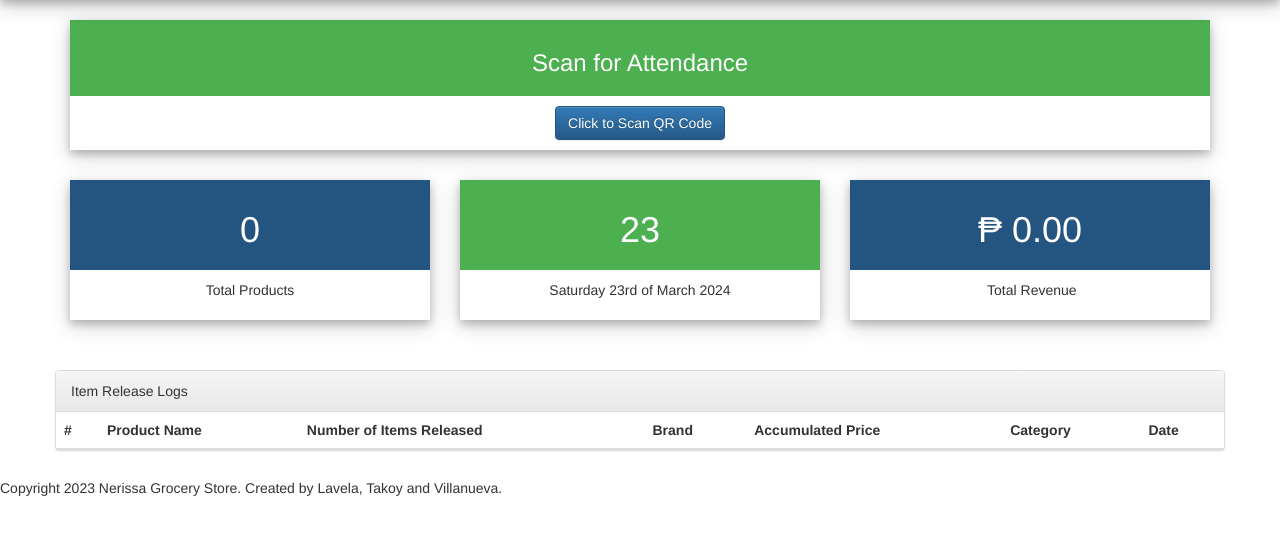
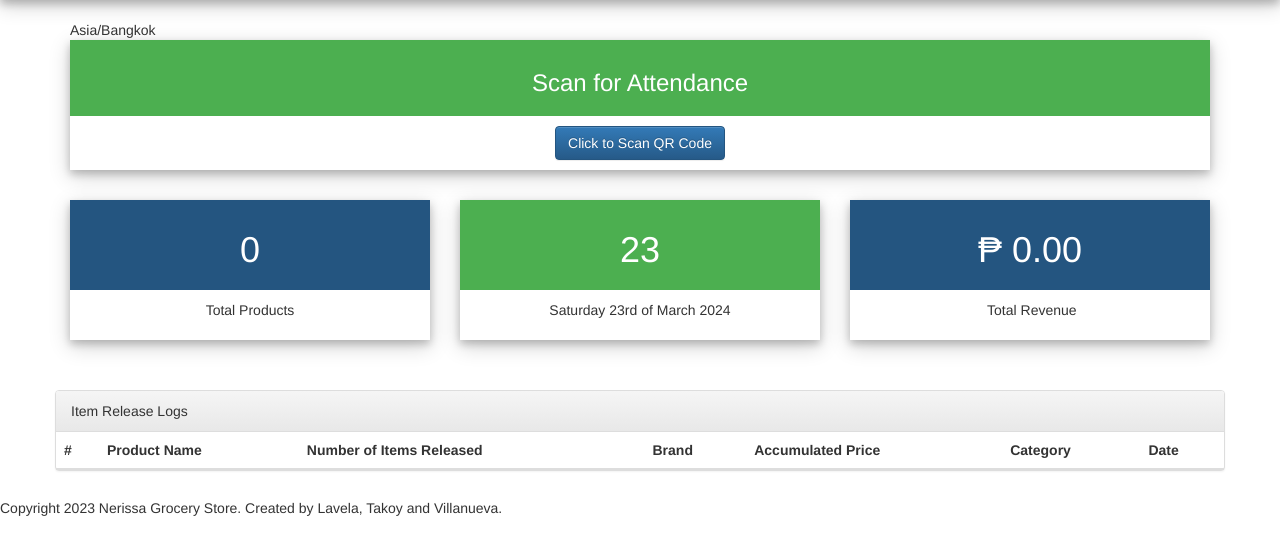
Before and after one commit to tristanjayvirtudazo/grocery, a PHP site: page /dashboard.php in a window 1280 px wide. Shown: the part 51-606 px from the top of the page. Run offline with PHP 8.4, Linux system fonts and the light colour scheme; a user stored in the database is signed in; data that the repository does not hold is empty; some libraries are stand-ins or nearby versions.

Commit message:
Update dashboard.php

```diff
--- a/dashboard.php
+++ b/dashboard.php
@@ -2,6 +2,9 @@
 
 <?php
 require_once 'php_action/extras.php';
+
+date_default_timezone_set("Asia/Bangkok");
+echo date_default_timezone_get();
 
 $branch = $_SESSION['branch'];
 $role = $_SESSION['role_type'];
```
